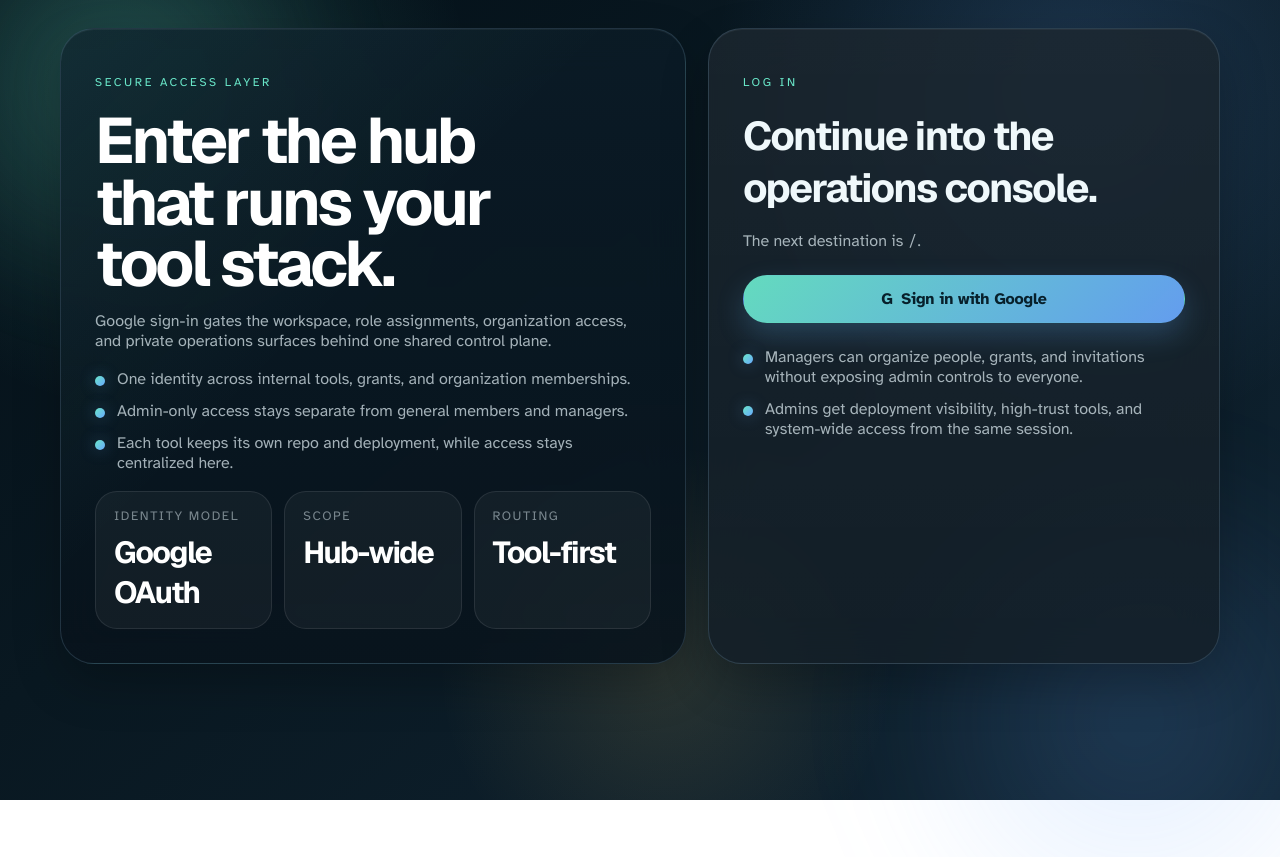
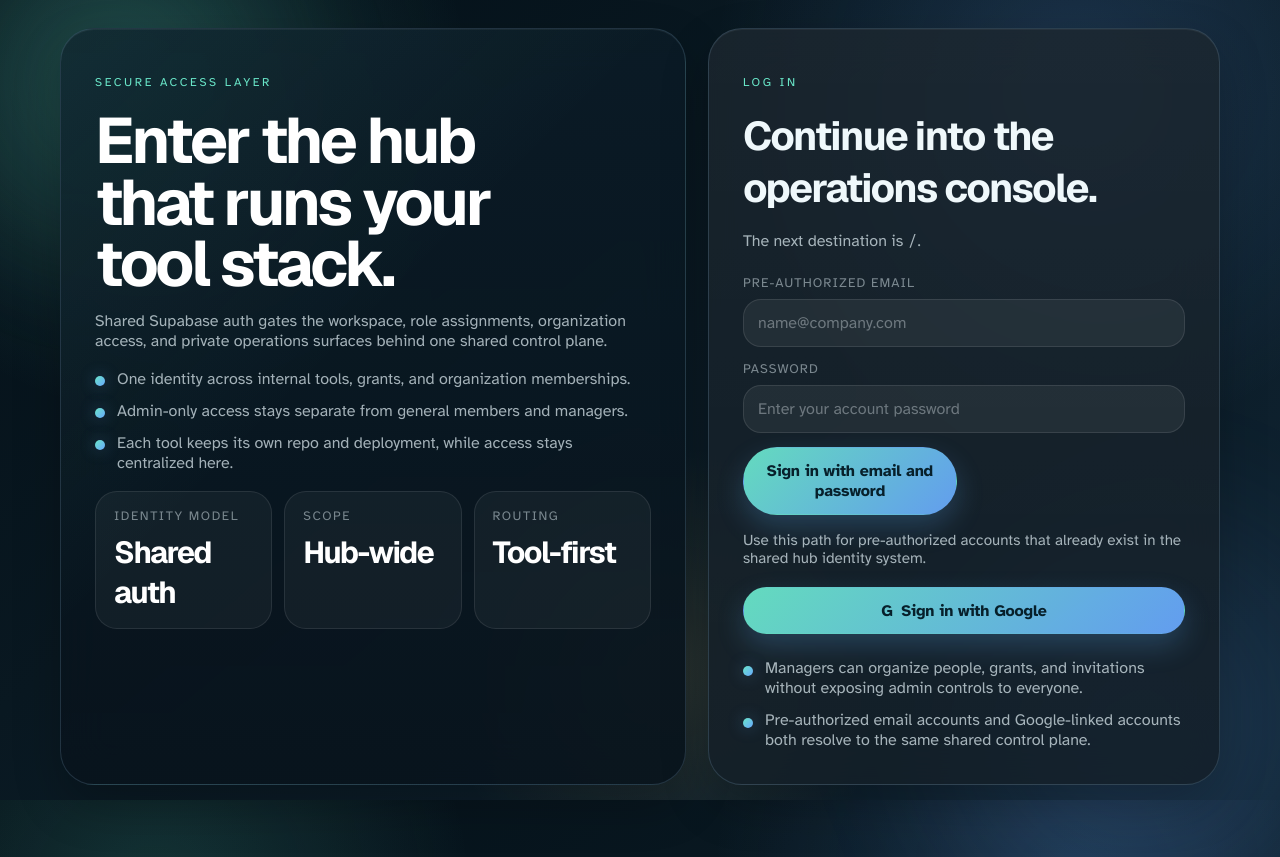
Before and after one commit to elindiotaino/hub-joche-dev, a Next.js app: page /login in a window 1280 px wide. Before the commit the page ends 800 px from the top, so only its background shows below. Built offline with nearby package versions, Linux system fonts and the light colour scheme; no server answers.

Commit message:
feat: add password login for pre-authorized accounts

```diff
--- a/src/app/login/page.tsx
+++ b/src/app/login/page.tsx
@@ -6,11 +6,15 @@ import { redirect } from "next/navigation";
 export default async function LoginPage({
   searchParams,
 }: {
-  searchParams: Promise<{ next?: string }>;
+  searchParams: Promise<{ next?: string; error?: string; message?: string }>;
 }) {
   const params = await searchParams;
   const nextPath =
     typeof params.next === "string" && params.next.startsWith("/") ? params.next : "/";
+  const initialError =
+    typeof params.error === "string" && params.error.trim().length > 0 ? params.error : null;
+  const initialMessage =
+    typeof params.message === "string" && params.message.trim().length > 0 ? params.message : null;
   const isConfigured = hasSupabaseAuthEnv();
 
   if (isConfigured) {
@@ -24,5 +28,12 @@ export default async function LoginPage({
     }
   }
 
-  return <LoginScreen isConfigured={isConfigured} nextPath={nextPath} />;
+  return (
+    <LoginScreen
+      isConfigured={isConfigured}
+      nextPath={nextPath}
+      initialError={initialError}
+      initialMessage={initialMessage}
+    />
+  );
 }
--- a/src/components/LoginScreen.tsx
+++ b/src/components/LoginScreen.tsx
@@ -1,17 +1,28 @@
 "use client";
 
-import { useState } from "react";
+import { FormEvent, useState } from "react";
 
 import { createSupabaseBrowserClient } from "@/lib/supabase/client";
 
 type LoginScreenProps = {
   nextPath: string;
   isConfigured: boolean;
+  initialError?: string | null;
+  initialMessage?: string | null;
 };
 
-export function LoginScreen({ nextPath, isConfigured }: LoginScreenProps) {
-  const [pending, setPending] = useState(false);
-  const [error, setError] = useState<string | null>(null);
+export function LoginScreen({
+  nextPath,
+  isConfigured,
+  initialError = null,
+  initialMessage = null,
+}: LoginScreenProps) {
+  const [googlePending, setGooglePending] = useState(false);
+  const [passwordPending, setPasswordPending] = useState(false);
+  const [email, setEmail] = useState("");
+  const [password, setPassword] = useState("");
+  const [error, setError] = useState<string | null>(initialError);
+  const [message, setMessage] = useState<string | null>(initialMessage);
 
   async function handleGoogleSignIn() {
     if (!isConfigured) {
@@ -19,8 +30,9 @@ export function LoginScreen({ nextPath, isConfigured }: LoginScreenProps) {
       return;
     }
 
-    setPending(true);
+    setGooglePending(true);
     setError(null);
+    setMessage(null);
 
     const callbackUrl = new URL("/auth/callback", window.location.origin);
     callbackUrl.searchParams.set("next", nextPath);
@@ -36,8 +48,41 @@ export function LoginScreen({ nextPath, isConfigured }: LoginScreenProps) {
 
     if (signInError) {
       setError(signInError.message);
-      setPending(false);
+      setGooglePending(false);
     }
+  }
+
+  async function handlePasswordSignIn(event: FormEvent<HTMLFormElement>) {
+    event.preventDefault();
+
+    if (!isConfigured) {
+      setError("Supabase auth is not configured.");
+      return;
+    }
+
+    const normalizedEmail = email.trim().toLowerCase();
+    if (!normalizedEmail || !password) {
+      setError("Email and password are required.");
+      return;
+    }
+
+    setPasswordPending(true);
+    setError(null);
+    setMessage(null);
+
+    const supabase = createSupabaseBrowserClient();
+    const { error: signInError } = await supabase.auth.signInWithPassword({
+      email: normalizedEmail,
+      password,
+    });
+
+    if (signInError) {
+      setError(signInError.message);
+      setPasswordPending(false);
+      return;
+    }
+
+    window.location.assign(nextPath);
   }
 
   return (
@@ -47,7 +92,7 @@ export function LoginScreen({ nextPath, isConfigured }: LoginScreenProps) {
           <p className="eyebrow">Secure Access Layer</p>
           <h1>Enter the hub that runs your tool stack.</h1>
           <p className="lede">
-            Google sign-in gates the workspace, role assignments, organization access,
+            Shared Supabase auth gates the workspace, role assignments, organization access,
             and private operations surfaces behind one shared control plane.
           </p>
 
@@ -69,7 +114,7 @@ export function LoginScreen({ nextPath, isConfigured }: LoginScreenProps) {
           <div className="metric-band">
             <div className="metric">
               <span>Identity model</span>
-              <strong>Google OAuth</strong>
+              <strong>Shared auth</strong>
             </div>
             <div className="metric">
               <span>Scope</span>
@@ -98,16 +143,54 @@ export function LoginScreen({ nextPath, isConfigured }: LoginScreenProps) {
             The next destination is <span className="mono">{nextPath}</span>.
           </p>
 
-          <div className="button-row" style={{ marginTop: "1.5rem" }}>
+          {message ? (
+            <p className="notice success" style={{ marginTop: "1rem" }}>
+              {message}
+            </p>
+          ) : null}
+
+          <form className="form-grid" style={{ marginTop: "1.5rem" }} onSubmit={handlePasswordSignIn}>
+            <label className="full">
+              <span>Pre-authorized email</span>
+              <input
+                type="email"
+                autoComplete="email"
+                placeholder="name@company.com"
+                value={email}
+                onChange={(event) => setEmail(event.target.value)}
+                disabled={googlePending || passwordPending}
+              />
+            </label>
+            <label className="full">
+              <span>Password</span>
+              <input
+                type="password"
+                autoComplete="current-password"
+                placeholder="Enter your account password"
+                value={password}
+                onChange={(event) => setPassword(event.target.value)}
+                disabled={googlePending || passwordPending}
+              />
+            </label>
+            <button type="submit" disabled={googlePending || passwordPending}>
+              {passwordPending ? "Signing in..." : "Sign in with email and password"}
+            </button>
+          </form>
+
+          <p className="lede" style={{ marginTop: "1rem", fontSize: "0.95rem" }}>
+            Use this path for pre-authorized accounts that already exist in the shared hub identity system.
+          </p>
+
+          <div className="button-row" style={{ marginTop: "1.25rem" }}>
             <button
               type="button"
               onClick={handleGoogleSignIn}
-              disabled={pending}
+              disabled={googlePending || passwordPending}
               className="button-pill"
               style={{ width: "100%" }}
             >
               <span aria-hidden="true">G</span>
-              <span>{pending ? "Redirecting..." : "Sign in with Google"}</span>
+              <span>{googlePending ? "Redirecting..." : "Sign in with Google"}</span>
             </button>
           </div>
 
@@ -130,7 +213,7 @@ export function LoginScreen({ nextPath, isConfigured }: LoginScreenProps) {
             </li>
             <li>
               <span className="check-dot" />
-              <span>Admins get deployment visibility, high-trust tools, and system-wide access from the same session.</span>
+              <span>Pre-authorized email accounts and Google-linked accounts both resolve to the same shared control plane.</span>
             </li>
           </ul>
         </section>
```
